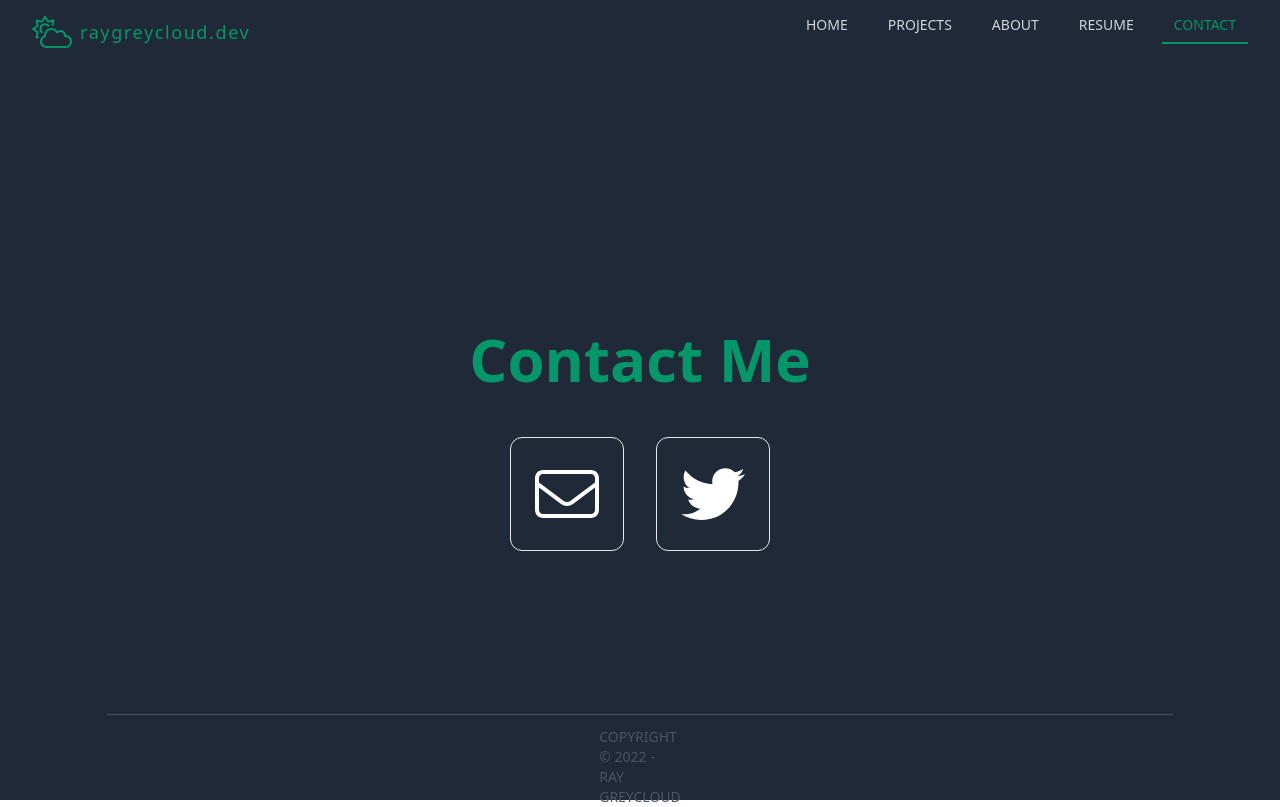
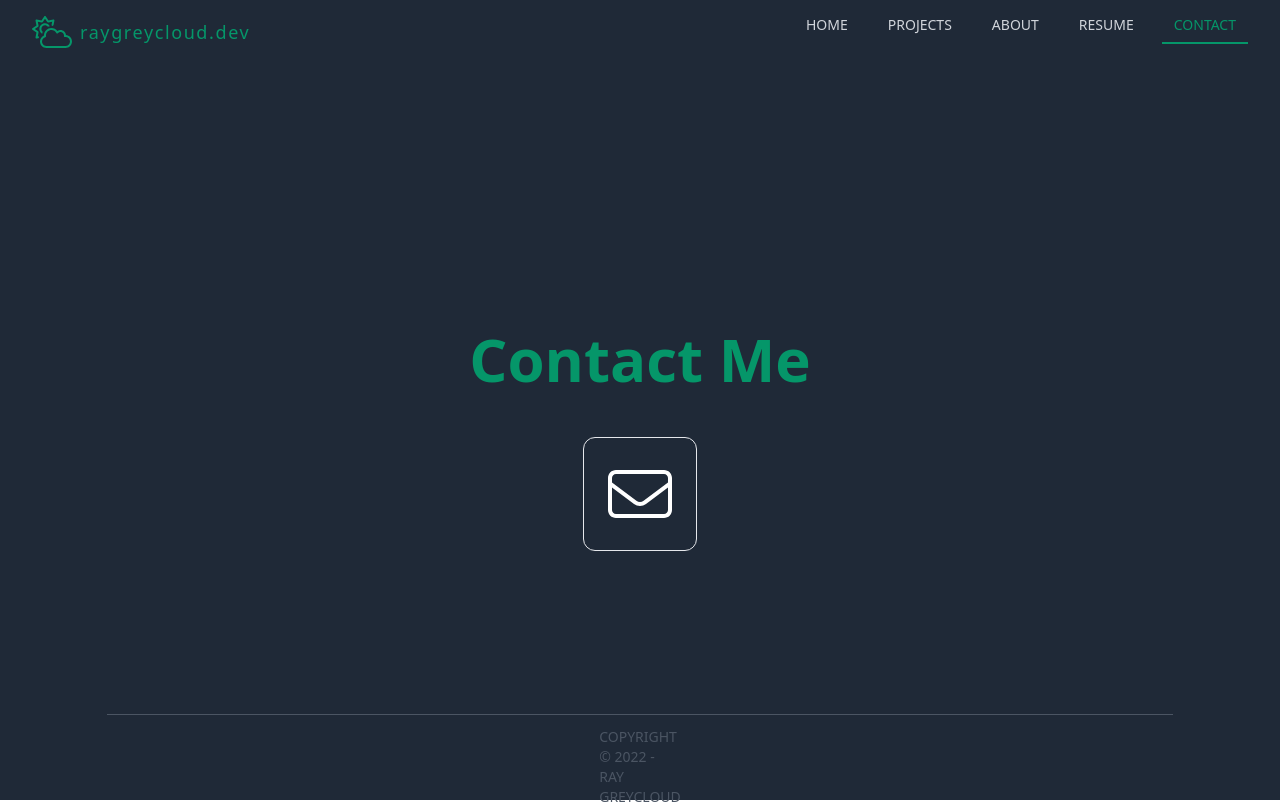
Before and after one commit to rayGreycloud/raygreycloud-dev, a Next.js app: page /contact in a window 1280 px wide. Built offline with nearby package versions, Linux system fonts and the light colour scheme.

Commit message:
Remove twitter from contact page

```diff
--- a/pages/contact.jsx
+++ b/pages/contact.jsx
@@ -31,17 +31,6 @@ export default function ContactPage() {
         >
           <EnvelopeIcon classes={'w-16 h-16'} />
         </motion.a>
-        <motion.a
-          variants={navCard}
-          key='twitterBtn'
-          href='https://twitter.com/intent/user?user_id=1038860382796836864'
-          target='_blank'
-          rel='noopener noreferrer'
-          className='flex items-center justify-center rounded-full '
-          title='My twitter'
-        >
-          <TwitterIcon classes={'w-16 h-16'} />
-        </motion.a>
       </motion.div>
     </main>
   );
```
